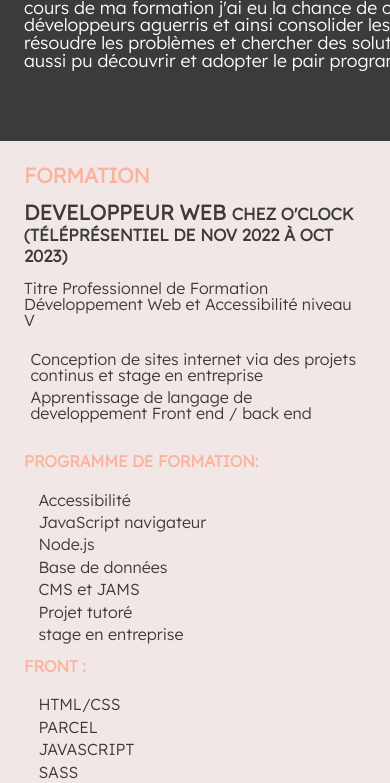
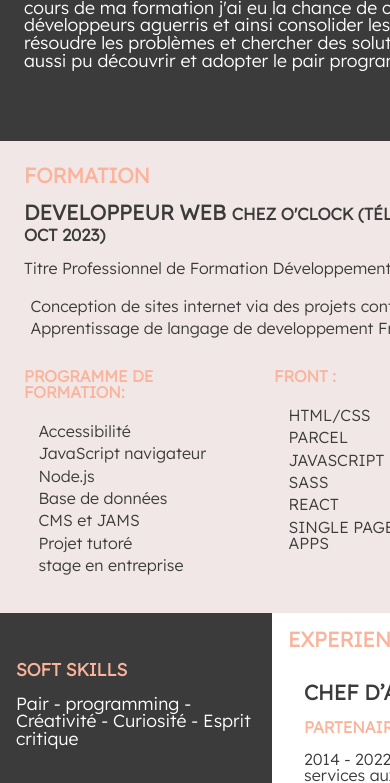
Before and after one commit to jimmyomont/CV-Omont-Jimmy, a website built with Parcel: page src/index.html in a window 390 px wide. Shown: the part 275-1058 px from the top of the page. Built offline with nearby package versions, Linux system fonts and the light colour scheme.

Commit message:
responsive test

```diff
--- a/src/scss/components/_formations.scss
+++ b/src/scss/components/_formations.scss
@@ -1,6 +1,6 @@
 @use '../components/mixin';
 .formation {
-    min-width: 50%;
+    min-width: 39em;
     background-color: rgb(242, 231, 231);
     color: rgb(59, 59, 59);
 
@@ -20,7 +20,7 @@
     &__flex {
         margin-top: 2em;
         display: flex;
-        flex-direction: column;
+        // flex-direction: column;
         @include mixin.large {
             flex-direction: row;
         }
```
